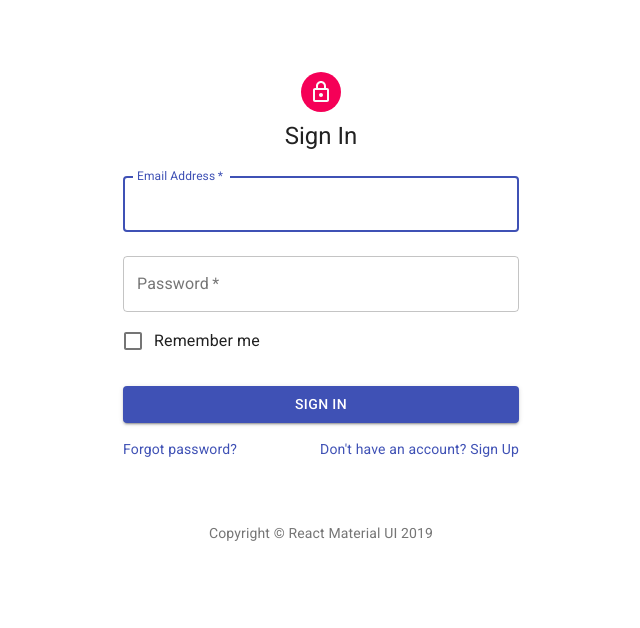
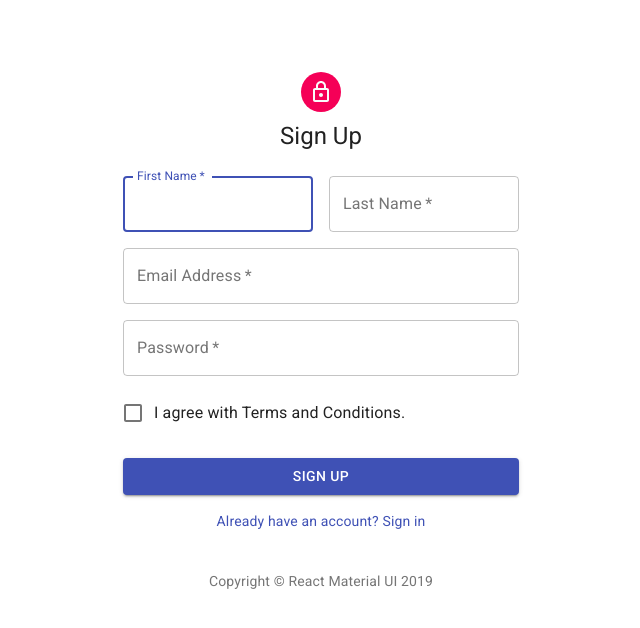
Before and after one commit to metamn/react-material-ui, a React (Create React App) app: page / in a window 1280 px wide. Shown: the top 628 px of the page, without its empty margins (319-959 px from the left). Built offline with nearby package versions, Linux system fonts and the light colour scheme.

Commit message:
Adding routing

```diff
--- a/package.json
+++ b/package.json
@@ -8,6 +8,7 @@
     "react": "^16.9.0",
     "react-dom": "^16.9.0",
     "react-helmet": "^5.2.1",
+    "react-router-dom": "^5.0.1",
     "react-scripts": "3.1.1",
     "typeface-roboto": "^0.0.75"
   },
--- a/src/App.js
+++ b/src/App.js
@@ -1,5 +1,5 @@
 import React from "react";
-import CssBaseline from "@material-ui/core/CssBaseline";
+import { BrowserRouter as Router, Route, Switch } from "react-router-dom";
 import "typeface-roboto";
 
 import Meta from "./components/Meta";
@@ -10,8 +10,13 @@ function App() {
   return (
     <>
       <Meta />
-      <CssBaseline />
-      <SignIn />
+      <Router>
+        <Switch>
+          <Route exact path="/" component={SignUp} />
+          <Route path="/sign-up" component={SignUp} />
+          <Route path="/sign-in" component={SignIn} />
+        </Switch>
+      </Router>
     </>
   );
 }
--- a/src/components/SignIn/SignIn.js
+++ b/src/components/SignIn/SignIn.js
@@ -1,5 +1,6 @@
 import React from "react";
 import PropTypes from "prop-types";
+import { Link as RouterLink } from "react-router-dom";
 
 import Meta, { MetaPropTypes, MetaDefaultProps } from "../Meta";
 import Copyright from "../Copyright";
@@ -129,7 +130,7 @@ const SignIn = props => {
                 </Link>
               </Grid>
               <Grid item>
-                <Link href="#" variant="body2">
+                <Link component={RouterLink} to="/sign-up/" variant="body2">
                   {"Don't have an account? Sign Up"}
                 </Link>
               </Grid>
--- a/src/components/SignUp/SignUp.js
+++ b/src/components/SignUp/SignUp.js
@@ -1,5 +1,6 @@
 import React from "react";
 import PropTypes from "prop-types";
+import { Link as RouterLink } from "react-router-dom";
 
 import Meta, { MetaPropTypes, MetaDefaultProps } from "../Meta";
 import Copyright from "../Copyright";
@@ -154,7 +155,7 @@ const SignUp = props => {
             </Button>
             <Grid container justify="center">
               <Grid item>
-                <Link href="#" variant="body2">
+                <Link component={RouterLink} to="/sign-in/" variant="body2">
                   Already have an account? Sign in
                 </Link>
               </Grid>
```
Also changed, not shown: 1 other file (tests, documents, lock files or other folders).
